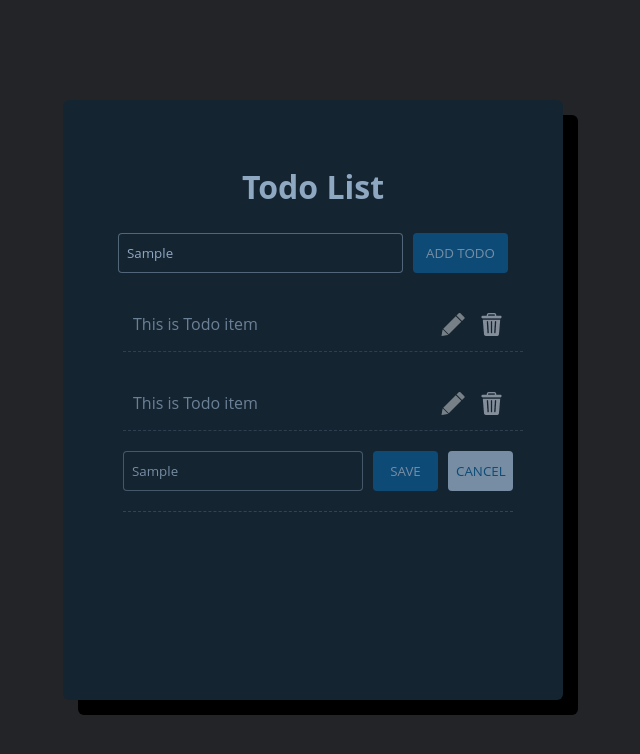
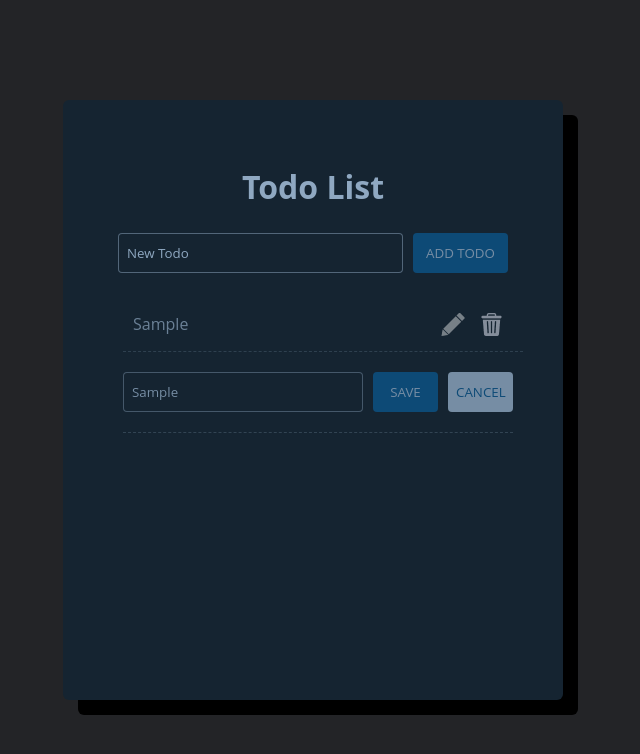
Before and after one commit to MuhammadRashi/TodoApp, a React (Vite) app in the folder TodoApp/: page / in a window 1280 px wide. Both pictures are taken after typing "Sample", "Sample" into the empty fields and a click on the button "ADD TODO". Shown: the top 754 px of the page, without its empty margins (327-967 px from the left). Built offline with nearby package versions, Linux system fonts and the light colour scheme.

Commit message:
first coding session input add to list

```diff
--- a/TodoApp/src/components/Button/Buttons.jsx
+++ b/TodoApp/src/components/Button/Buttons.jsx
@@ -2,10 +2,10 @@ import React, { Fragment } from 'react'
 import './Buttons.css'
 
 
-export const Buttons = () => {
+export const Buttons = ({addTodoTask}) => {
   return (
     <Fragment>
-            <button className='button-input'>ADD TODO</button>
+            <button className='button-input' onClick={addTodoTask}>ADD TODO</button>
             {/* <button className='button-input'>{label}</button> */}
     </Fragment>
   )
--- a/TodoApp/src/components/TextInput/TextInput.css
+++ b/TodoApp/src/components/TextInput/TextInput.css
@@ -18,3 +18,9 @@
     color:var(--for-color);
 
 }
+.danger{
+    margin-left: 10px;
+    color: red;
+    font-size: small;
+    text-align: left;
+}
--- a/TodoApp/src/components/TextInput/TextInput.jsx
+++ b/TodoApp/src/components/TextInput/TextInput.jsx
@@ -2,11 +2,15 @@ import React from 'react'
 import { Fragment } from 'react'
 import './TextInput.css'
 
-export const TextInput = () => {
+export const TextInput = ({inputValue,handleChange,errorMessage}) => {
+
   return (
 
     <Fragment>
-            <input type="text" className="input-text" placeholder='New Todo' />
+            {errorMessage ?
+            (<p className='danger'>{errorMessage}</p>):null
+            }
+            <input type="text" className="input-text" placeholder='New Todo' value={inputValue} onChange={handleChange} />
     </Fragment>
   )
 }
--- a/TodoApp/src/components/Todo.jsx
+++ b/TodoApp/src/components/Todo.jsx
@@ -1,23 +1,72 @@
-import React, { Fragment } from 'react'
+import React, { Fragment, useEffect, useState } from 'react'
 import './Todo.css'
 import { TextInput } from './TextInput/TextInput'
 import { Buttons } from './Button/Buttons'
 import { TodoItems } from './TodoItems/TodoItems'
 import { EditItem } from './EditItems/EditItem'
 
+// npm i uuid for random id from node js
+import { v4 as tskId } from "uuid";
+
 export const Todo = () => {
+
+  // error useState
+  const [errorMessage,SetErrorMessage]=useState("");
+
+  //list of Task
+  const [todolist, SetTodoList] = useState([]);
+
+  // Input Value
+  const [inputValue, SetInputValue] = useState("");
+
+
+  // Input Value
+  const handleChangeInputValue = (event) => {
+    SetInputValue(event.target.value);
+    SetErrorMessage("");
+  }
+
+
+  // Add Todo Task to array
+  const addTodoTask = () => {
+    if(inputValue!=""){
+
+      let currentTask={
+        key:tskId(),
+        name:inputValue,
+        tag:false
+
+      }
+      SetTodoList((prev) => [...prev, currentTask]);
+      SetInputValue("");
+      SetErrorMessage("");
+    }else{
+      SetErrorMessage("Enter Valid Data");
+    }
+  }
+
+  console.log(todolist.key=="all task");
+
+
+  useEffect(() => {
+
+
+
+
+  }, [todolist])
+
   return (
     <Fragment>
 
-        <div className='todo-container' >
-                <h1>Todo List</h1>
-            <div className='input-container'>
-            <TextInput/>
-            <Buttons/>
-            <TodoItems/>
-            <EditItem/>
-            </div>
+      <div className='todo-container' >
+        <h1>Todo List</h1>
+        <div className='input-container'>
+          <TextInput inputValue={inputValue} handleChange={handleChangeInputValue} errorMessage={errorMessage} />
+          <Buttons addTodoTask={addTodoTask} />
+          <TodoItems TaskList={todolist}/>
+          <EditItem />
         </div>
+      </div>
     </Fragment>
   )
 }
--- a/TodoApp/src/components/TodoItems/TodoItems.jsx
+++ b/TodoApp/src/components/TodoItems/TodoItems.jsx
@@ -7,10 +7,25 @@ import './TodoItems.css'
 
 
 
-export const TodoItems = () => {
+export const TodoItems = ({TaskList}) => {
   return (
     <Fragment>
-      <div className="item-main-container">
+      {TaskList.map((list)=>(
+
+        <div key={list.key} className="item-main-container">
+
+          <div className="list-item-container" >
+            <p  >{list.name}</p>
+          </div>
+          <div className="edit-button-container">
+            <img src={editBtn} />
+          </div>
+          <div className="delete-button-container">
+            <img src={deleteBtn} />
+            </div>
+      </div>
+        ))}
+      {/* <div className="item-main-container">
 
           <div className="list-item-container">
             <p>This is Todo item</p>
@@ -21,19 +36,7 @@ export const TodoItems = () => {
           <div className="delete-button-container">
             <img src={deleteBtn} />
             </div>
-      </div>
-      <div className="item-main-container">
-
-          <div className="list-item-container">
-            <p>This is Todo item</p>
-          </div>
-          <div className="edit-button-container">
-            <img src={editBtn} />
-          </div>
-          <div className="delete-button-container">
-            <img src={deleteBtn} />
-            </div>
-      </div>
+      </div> */}
 
     </Fragment>
   )
--- a/TodoApp/src/main.jsx
+++ b/TodoApp/src/main.jsx
@@ -4,7 +4,7 @@ import App from './App.jsx'
 import "./styles/globals.css";
 
 ReactDOM.createRoot(document.getElementById('root')).render(
-  <React.StrictMode>
+  // <React.StrictMode>
     <App />
-  </React.StrictMode>,
+  // </React.StrictMode>,
 )
--- /dev/null
+++ b/package.json
@@ -0,0 +1,5 @@
+{
+  "dependencies": {
+    "uuid": "^9.0.0"
+  }
+}
```
Also changed, not shown: 1 other file (tests, documents, lock files or other folders).
